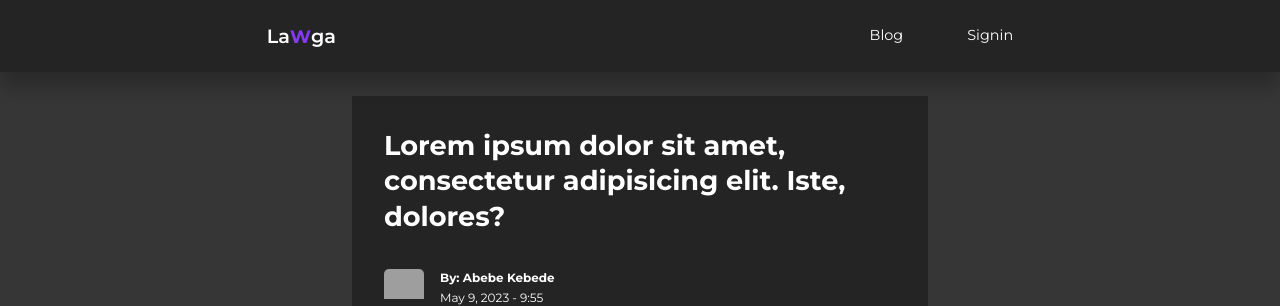
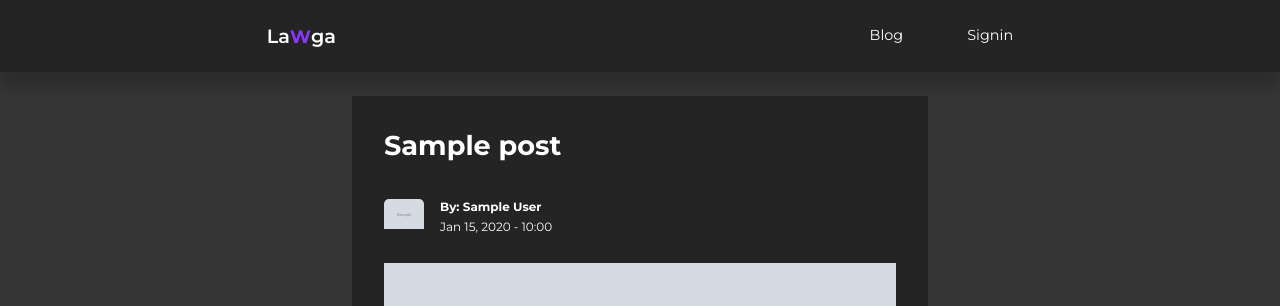
Before and after one commit to Samtes64/Lawga-blog_backend, a PHP site: page /lawga-blog/viewpost.php?id=1 in a window 1280 px wide. Shown: the top 306 px of the page. Run offline with PHP 8.4, Linux system fonts and the light colour scheme; tables that the repository leaves empty or names only in its code hold one stand-in row (values such as "Sample post"); grey boxes marked "Sample" are stand-in pictures; grey boxes are pictures that could not be loaded.

Commit message:
added the view post section

```diff
--- a/viewpost.php
+++ b/viewpost.php
@@ -1,47 +1,47 @@
 <?php
-include 'components/header.php'
+include 'components/header.php';
+
+// fetch post from database if id is set
+if(isset($_GET['id'])){
+$id = filter_var($_GET['id'], FILTER_SANITIZE_NUMBER_INT);
+$query = "SELECT * FROM posts WHERE id=$id";
+$result = mysqli_query($connection , $query);
+$post = mysqli_fetch_assoc($result);
+}else{
+  header('location: ' . ROOT_URL . 'blog.php');
+  die();
+}
 ?>
 
     <section class="singlepost">
       <div class="container singlepost_container">
         <h2>
-          Lorem ipsum dolor sit amet, consectetur adipisicing elit. Iste,
-          dolores?
+          <?=$post['title']?>
         </h2>
         <div class="post_author">
-          <div class="post_author_avatar">
-            <img src="./images/avatar4.jfif" alt="" />
+            <?php
+            // fetch author from users table using author_id
+            $author_id = $post['author_id'];
+            $author_query = "SELECT * FROM users WHERE id = $author_id";
+            $author_result = mysqli_query($connection, $author_query);
+            $author = mysqli_fetch_assoc($author_result);
+            ?>
+            <div class="post_author_avatar">
+              <img src="./images/<?= $author['avatar'] ?>" alt="">
+            </div>
+            <div class="post_author_info">
+
+              <h5>By: <?= "{$author['firstname']} {$author['lastname']}" ?></h5>
+              <small><?= date("M d, Y - H:i", strtotime($post['date_time'])) ?></small>
+            </div>
           </div>
-          <div class="post_author_info">
-            <h5>By: Abebe Kebede</h5>
-            <small>May 9, 2023 - 9:55</small>
-          </div>
-        </div>
 
         <div class="singlepost_thumbnail">
-            <img src="./images/blog1.jpg" alt="" />
+            <img src="./images/<?=$post['thumbnail']?>" alt="" />
           </div>
 
         <p>
-          Lorem ipsum dolor sit amet consectetur adipisicing elit. Tenetur aut
-          facilis voluptate nisi? Esse blanditiis animi reiciendis facilis
-          recusandae. Laborum unde officia libero et ratione voluptate porro
-          dolorum suscipit fugiat quibusdam, quam autem debitis id, eveniet sit,
-          est tempora aspernatur totam dolores.
-        </p>
-        <p>
-          Lorem ipsum dolor sit amet consectetur adipisicing elit. Tenetur aut
-          facilis voluptate nisi? Esse blanditiis animi reiciendis facilis
-          recusandae. Laborum unde officia libero et ratione voluptate porro
-          dolorum suscipit fugiat quibusdam, quam autem debitis id, eveniet sit,
-          est tempora aspernatur totam dolores.
-        </p>
-        <p>
-          Lorem ipsum dolor sit amet consectetur adipisicing elit. Tenetur aut
-          facilis voluptate nisi? Esse blanditiis animi reiciendis facilis
-          recusandae. Laborum unde officia libero et ratione voluptate porro
-          dolorum suscipit fugiat quibusdam, quam autem debitis id, eveniet sit,
-          est tempora aspernatur totam dolores.
+         <?=$post['body']?>
         </p>
       </div>
     </section>
```
Also changed, not shown: index.php (+24 -26 lines).
